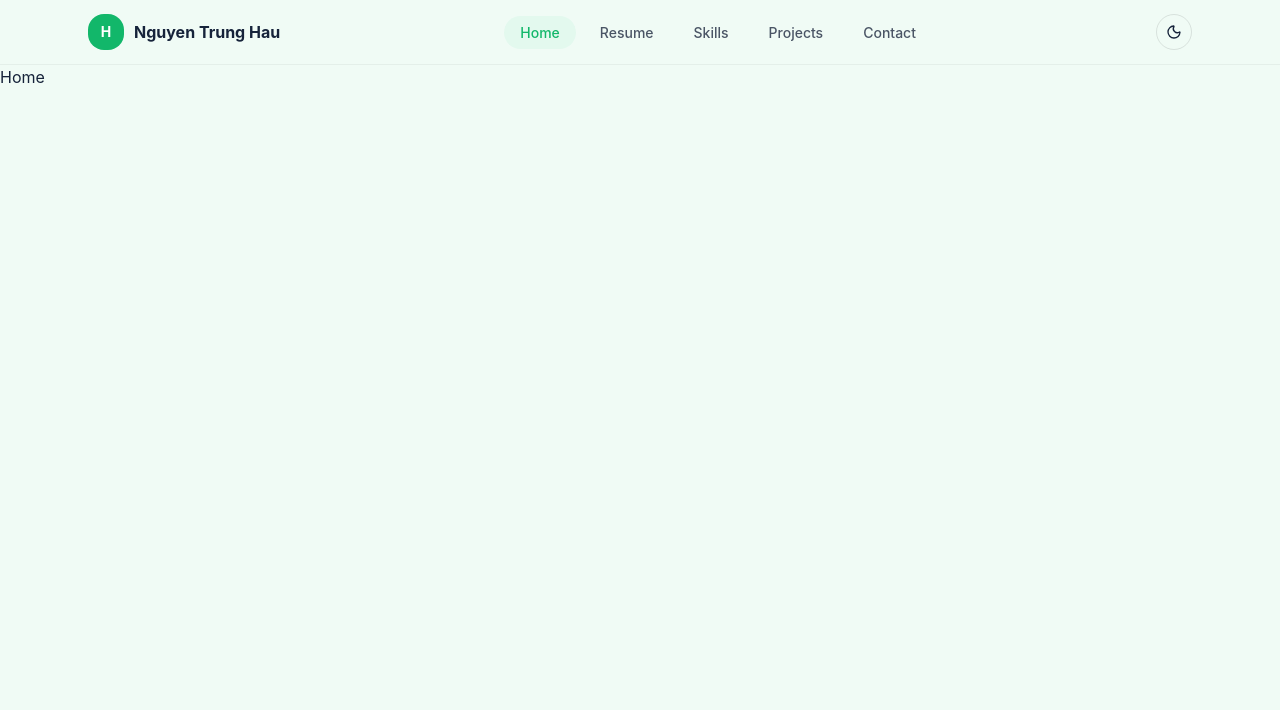
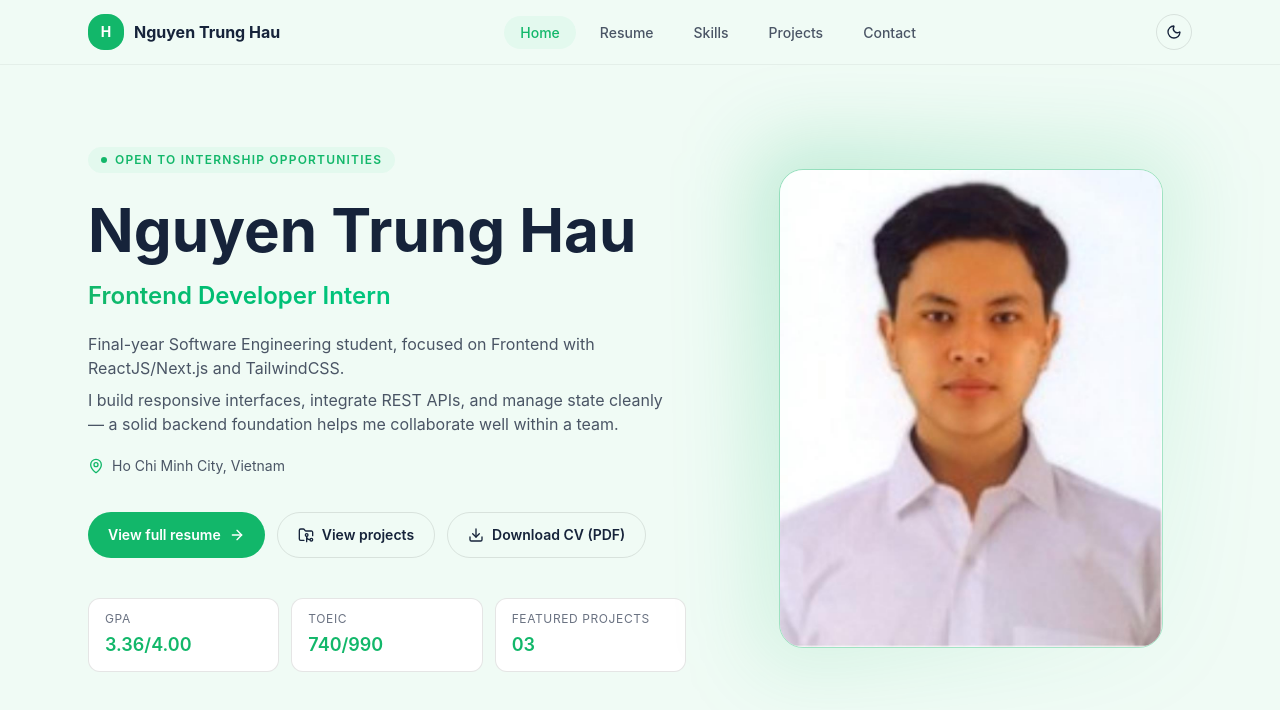
Before and after one commit to tVhowww/hau-portfolio, a React (Vite) app: page / in a window 1280 px wide. Shown: the top 710 px of the page. Built offline with nearby package versions, Linux system fonts and the light colour scheme.

Commit message:
feat: implement home page with hero section, stats and CV download

```diff
--- a/src/pages/Home.tsx
+++ b/src/pages/Home.tsx
@@ -1,7 +1,117 @@
-import React from "react";
+import { Link } from "react-router-dom";
+import { motion } from "framer-motion";
+import { ArrowRight, Download, FolderGit2, MapPin } from "lucide-react";
+import { profile } from "../data/profile";
 
+/**
+ * Home page - landing / hero section of the portfolio
+ * Shows name, role, short intro, CTA buttons, avatar and key stats
+ * No props needed, rendered directly by the router at "/"
+ */
 const Home = () => {
-  return <div>Home</div>;
+  return (
+    <div className="mx-auto max-w-6xl px-6 py-12 lg:py-20">
+      <section className="grid items-center gap-10 lg:grid-cols-[1.15fr_0.85fr] lg:gap-16">
+        {/* Left column: text content */}
+        <motion.div
+          initial={{ opacity: 0, x: -24 }}
+          animate={{ opacity: 1, x: 0 }}
+          transition={{ duration: 0.5, delay: 0.1 }}
+        >
+          <p className="inline-flex items-center gap-2 rounded-full border border-brand-green-light bg-brand-green-light px-3 py-1 text-xs font-semibold uppercase tracking-widest text-brand-green">
+            <span
+              className="h-1.5 w-1.5 rounded-full bg-brand-green"
+              aria-hidden="true"
+            />
+            Open to internship opportunities
+          </p>
+
+          <h1 className="mt-5 text-4xl font-bold leading-tight sm:text-5xl lg:text-6xl text-brand-dark">
+            {profile.name}
+          </h1>
+          <p className="mt-3 bg-linear-to-r from-brand-green to-emerald-400 bg-clip-text text-xl font-semibold text-transparent sm:text-2xl">
+            {profile.title}
+          </p>
+
+          <p className="mt-5 max-w-xl text-base text-gray-600">
+            {profile.tagline}
+          </p>
+          <p className="mt-2 max-w-xl text-base text-gray-600">
+            {profile.summary}
+          </p>
+
+          <p className="mt-5 inline-flex items-center gap-2 text-sm text-gray-600">
+            <MapPin className="h-4 w-4 text-brand-green" aria-hidden="true" />{" "}
+            {profile.location}
+          </p>
+
+          {/* CTA buttons */}
+          <div className="mt-8 flex flex-wrap gap-3">
+            <Link
+              to="/resume"
+              className="inline-flex items-center gap-2 rounded-full bg-brand-green px-5 py-3 text-sm font-semibold text-white transition-transform hover:scale-[1.03] focus:outline-none focus-visible:ring-2 focus-visible:ring-brand-green"
+            >
+              View full resume{" "}
+              <ArrowRight className="h-4 w-4" aria-hidden="true" />
+            </Link>
+            <Link
+              to="/projects"
+              className="inline-flex items-center gap-2 rounded-full border border-black/10 px-5 py-3 text-sm font-semibold text-brand-dark transition-colors hover:border-brand-green hover:text-brand-green focus:outline-none focus-visible:ring-2 focus-visible:ring-brand-green"
+            >
+              <FolderGit2 className="h-4 w-4" aria-hidden="true" /> View
+              projects
+            </Link>
+
+            <a
+              href={profile.cvUrl}
+              download={profile.cvUrl}
+              className="inline-flex items-center gap-2 rounded-full border border-black/10 px-5 py-3 text-sm font-semibold text-brand-dark transition-colors hover:border-brand-green hover:text-brand-green focus:outline-none focus-visible:ring-2 focus-visible:ring-brand-green"
+            >
+              <Download className="h-4 w-4" aria-hidden="true" /> Download CV
+              (PDF)
+            </a>
+          </div>
+
+          {/* Stat cards */}
+          <dl className="mt-10 grid grid-cols-1 gap-3 sm:grid-cols-3">
+            {profile.stats.map((stat) => (
+              <div
+                key={stat.label}
+                className="rounded-xl border border-black/10 bg-white px-4 py-3"
+              >
+                <dt className="text-xs uppercase tracking-wider text-gray-500">
+                  {stat.label}
+                </dt>
+                <dd className="mt-1 text-lg font-semibold text-brand-green">
+                  {stat.value}
+                </dd>
+              </div>
+            ))}
+          </dl>
+        </motion.div>
+
+        {/* Right column: avatar with glow + gradient frame */}
+        <motion.div
+          initial={{ opacity: 0, scale: 0.94 }}
+          animate={{ opacity: 1, scale: 1 }}
+          transition={{ duration: 0.55, delay: 0.2 }}
+          className="relative mx-auto w-full max-w-sm"
+        >
+          <div
+            aria-hidden="true"
+            className="absolute -inset-6 rounded-4xl bg-linear-to-br from-brand-green/25 to-transparent blur-2xl"
+          />
+          <img
+            src={profile.avatar}
+            alt={`Portrait of ${profile.name}`}
+            width={800}
+            height={1000}
+            className="relative w-full rounded-3xl border border-brand-green/30 object-cover"
+          />
+        </motion.div>
+      </section>
+    </div>
+  );
 };
 
 export default Home;
```
Also changed, not shown: public/avatar.png (added), 1 other file (tests, documents, lock files or other folders).
